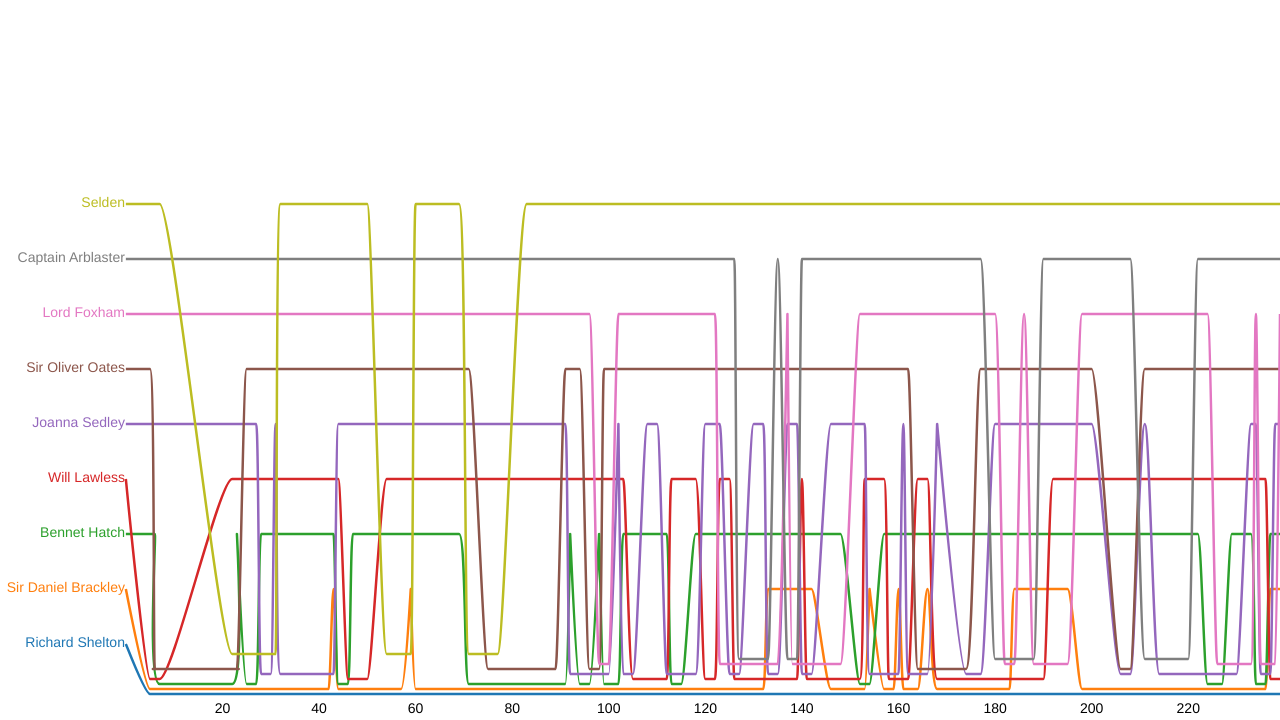
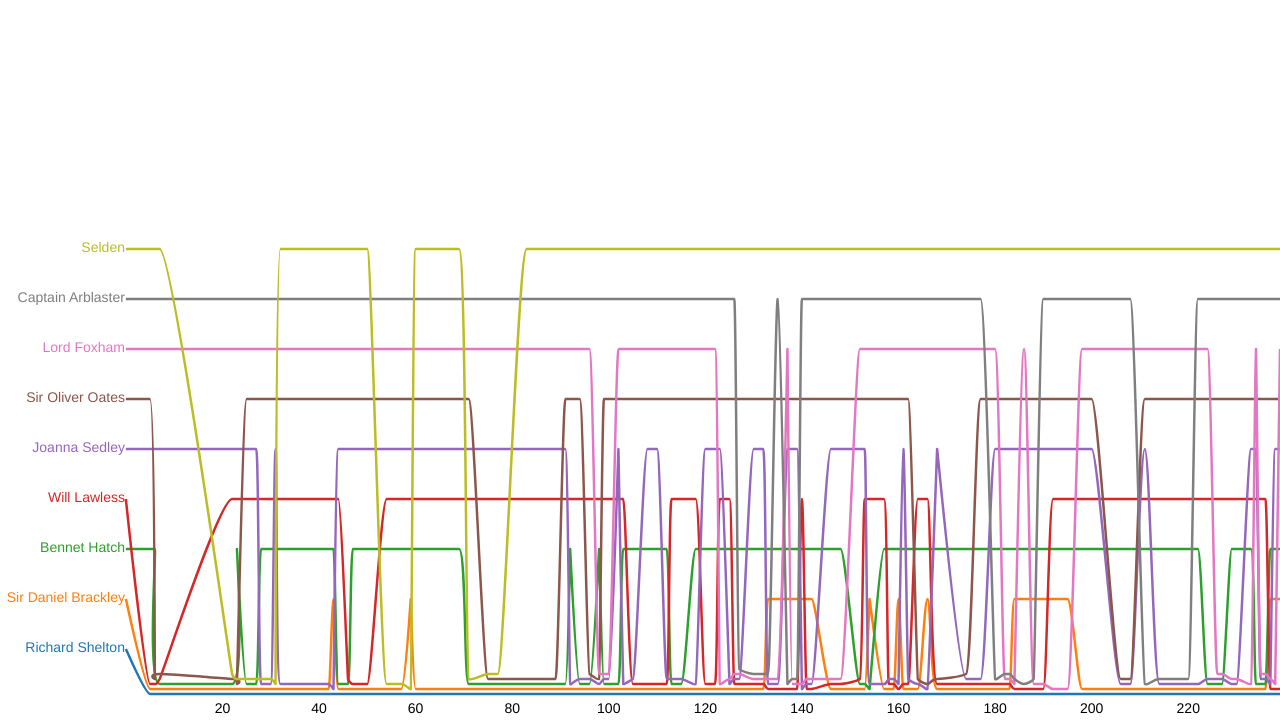
Before and after one commit to fletcherdss/MSAN622_homework, a plain HTML site: page project.html in a window 1280 px wide. Shown: the part 53-773 px from the top of the page. Drawn offline with Linux system fonts and the light colour scheme.

Commit message:
Fixed the grouping gap. Still room for improvement.

```diff
--- a/js/project.js
+++ b/js/project.js
@@ -191,3 +191,19 @@ d3.json("/data/blackar.txt",function (data) {
          .sort(function (a, b) {return b[0] - a[0];}).map(function (d) {return d[1];});
      return ordered.filter(function(x, i) {return i < 9;});
  }
+
+ function flattenPaths(chars, paths){
+     flatpath = chars.map(function(character) {return paths[character];})
+         .reduce(function(memo, path) {
+             path.forEach(function(d) {
+                 if (d.present) {
+                     if (memo[d.page])
+                         memo[d.page].push(d.char);
+                     else
+                         memo[d.page] = [d.char];
+                 }
+             });
+             return memo;
+         } , {});
+     return flatpath;
+ }
--- a/project.html
+++ b/project.html
@@ -294,11 +294,13 @@ body {
  };
 
 
- function drawLines(state, paths) {
+ function drawLines(state) {
      var chars = state.chars;
      var x = state.x, y = state.y, color = state.color;
      var c = state.center ? -1 : 0;
-     var pths = paths;
+     var pths = state.paths;
+     var flatpath = flattenPaths(chars, pths);
+
      if (state.trim) {
          var trimmedPaths = {}
          chars.forEach(function(c) {trimmedPaths[c] = trimPath(paths[c]);})
@@ -306,7 +308,8 @@ body {
      }
 
      ypos = function(d) {
-         return y(groupNumber(d.char, d.page, paths, chars, c)) - 5 * chars.indexOf(d.char);
+         return y(groupNumber(d.char, d.page, pths, chars, c)) -
+         5 * _(flatpath[d.page]).indexOf(d.char);
      }
 
      var line = d3.svg.line()
```
Also changed, not shown: 1 other file.
